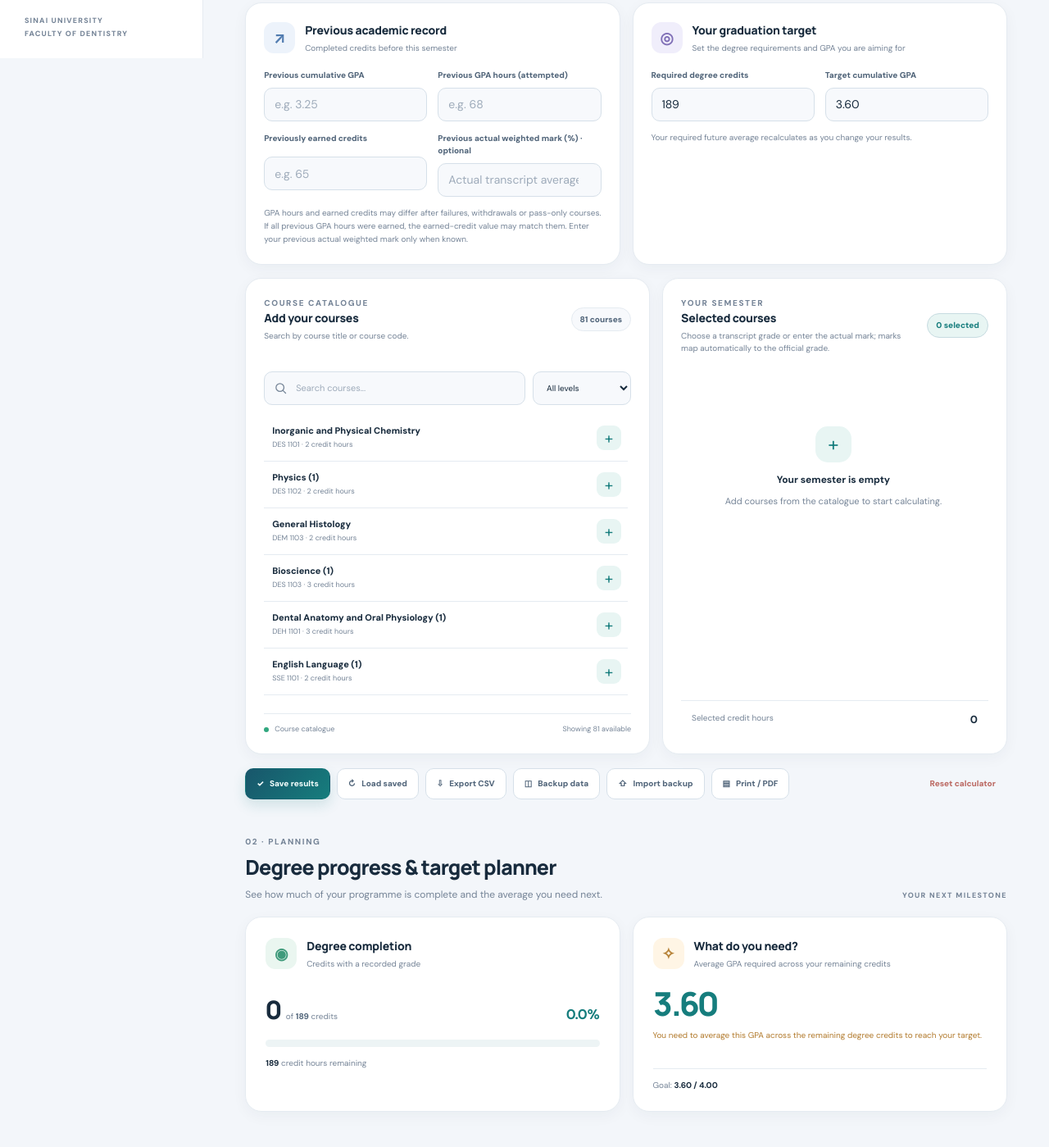
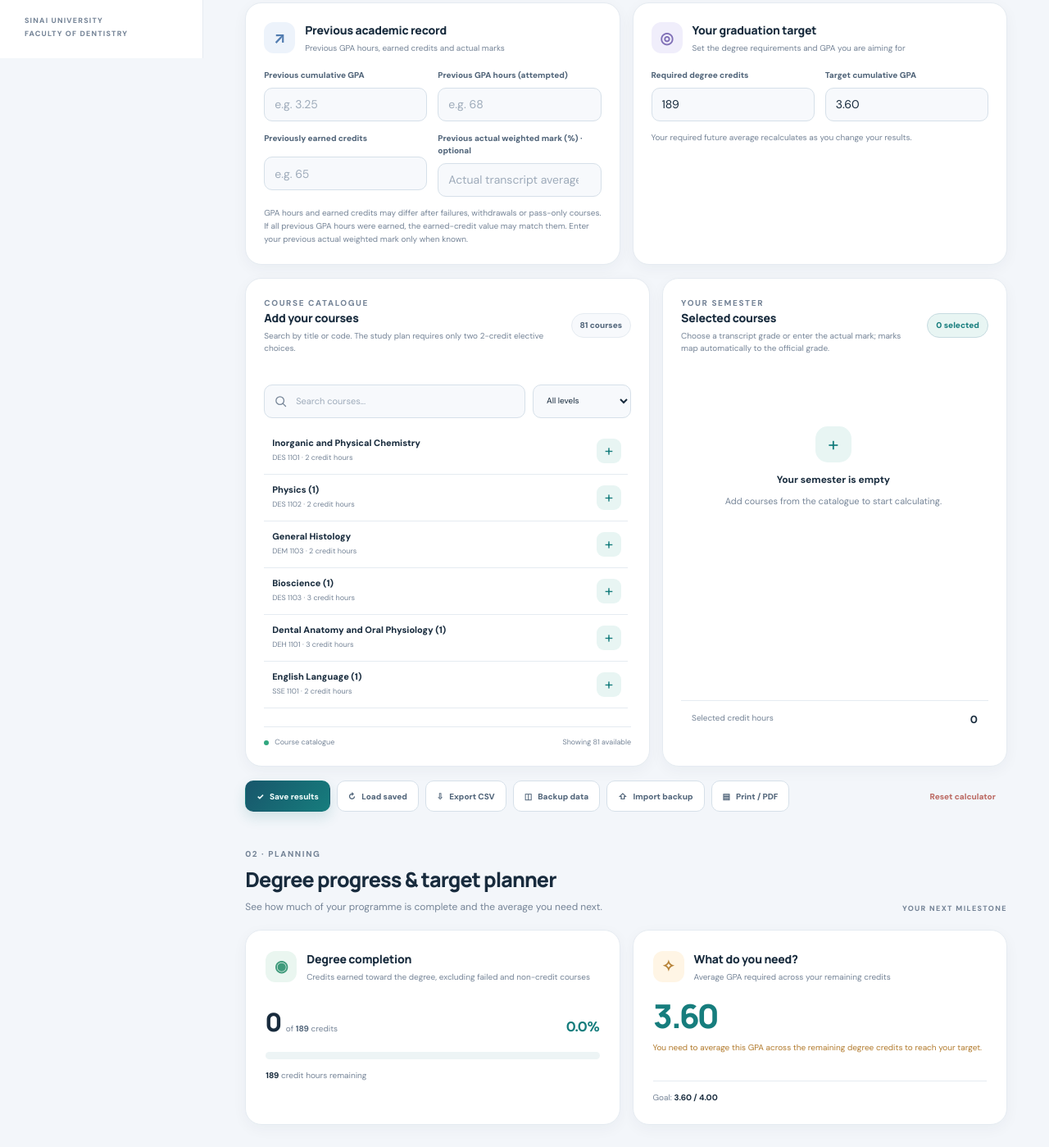
Before and after one commit to ZeyadSam/Sinai-University-Faculty-of-Dentistry-GPA-Calculator, a website with bundled scripts: page index.html in a window 1280 px wide. Shown: the part 729-2128 px from the top of the page at 82% size. Built offline with nearby package versions, Linux system fonts and the light colour scheme.

Commit message:
Explain elective choices and distinguish earned-credit progress

```diff
--- a/index.html
+++ b/index.html
@@ -103,7 +103,7 @@
 
         <div class="settings-grid">
           <article class="surface-card settings-card">
-            <div class="card-heading"><span class="heading-icon blue" aria-hidden="true">↗</span><div><h3>Previous academic record</h3><p>Completed credits before this semester</p></div></div>
+            <div class="card-heading"><span class="heading-icon blue" aria-hidden="true">↗</span><div><h3>Previous academic record</h3><p>Previous GPA hours, earned credits and actual marks</p></div></div>
             <div class="field-grid">
               <label class="field-wrap" for="previous-gpa"><span>Previous cumulative GPA</span><input id="previous-gpa" type="number" inputmode="decimal" min="0" max="4" step="0.01" placeholder="e.g. 3.25"></label>
               <label class="field-wrap" for="previous-credits"><span>Previous GPA hours (attempted)</span><input id="previous-credits" type="number" inputmode="numeric" min="0" max="300" step="1" placeholder="e.g. 68"></label>
@@ -126,7 +126,7 @@
         <div class="planner-grid">
           <article class="surface-card catalog-card">
             <div class="card-heading catalog-heading">
-              <div><div class="eyebrow">COURSE CATALOGUE</div><h3>Add your courses</h3><p>Search by course title or course code.</p></div>
+              <div><div class="eyebrow">COURSE CATALOGUE</div><h3>Add your courses</h3><p>Search by title or code. The study plan requires only two 2-credit elective choices.</p></div>
               <span class="count-badge" id="course-count">0 courses</span>
             </div>
             <div class="search-row">
@@ -169,7 +169,7 @@
         </div>
         <div class="progress-grid">
           <article class="surface-card degree-card">
-            <div class="card-heading"><span class="heading-icon green" aria-hidden="true">◉</span><div><h3>Degree completion</h3><p>Credits with a recorded grade</p></div></div>
+            <div class="card-heading"><span class="heading-icon green" aria-hidden="true">◉</span><div><h3>Degree completion</h3><p>Credits earned toward the degree, excluding failed and non-credit courses</p></div></div>
             <div class="progress-numbers"><strong id="completed-credits">0</strong><span>of <b id="degree-credit-label">189</b> credits</span><strong class="progress-percent" id="progress-percent">0%</strong></div>
             <div class="progress-track" role="progressbar" aria-label="Degree completion" aria-valuemin="0" aria-valuemax="100" aria-valuenow="0" id="progress-track"><div class="progress-fill" id="progress-bar"></div></div>
             <div class="progress-foot"><span id="remaining-credits">189</span> credit hours remaining</div>
@@ -212,7 +212,7 @@
             <div class="scale-item"><span class="scale-letter grade-f">F</span><div><strong>Below 60%</strong><small>0.00 grade points</small></div></div>
             <div class="scale-item"><span class="scale-letter grade-na">I/P/NC/W</span><div><strong>Official transcript notations</strong><small>Not zero-point GPA grades</small></div></div>
           </div>
-          <p class="scale-disclaimer">I (Incomplete), P (Pass), NC (No Credit) and W (Withdrawal) are transcript notations, not zero-point letter grades. P earns degree credit but does not affect GPA; I, NC and W are excluded from GPA and earned-credit totals. F contributes zero points and remains in GPA hours, but is not an earned credit. Weighted percentage is displayed only when actual marks are entered for every GPA-counted course; it is never inferred from GPA.</p>
+          <p class="scale-disclaimer">I (Incomplete), P (Pass), NC (No Credit) and W (Withdrawal) are transcript notations, not zero-point letter grades. P earns degree credit but does not affect GPA; I, NC and W are excluded from GPA and earned-credit totals. F contributes zero points and remains in GPA hours, but is not an earned credit. Weighted percentage is displayed only when actual marks are entered for every GPA-counted course; it is never inferred from GPA. The programme requires 4 elective credits: choose two from the five marked elective options.</p>
         </article>
       </section>
 
```
